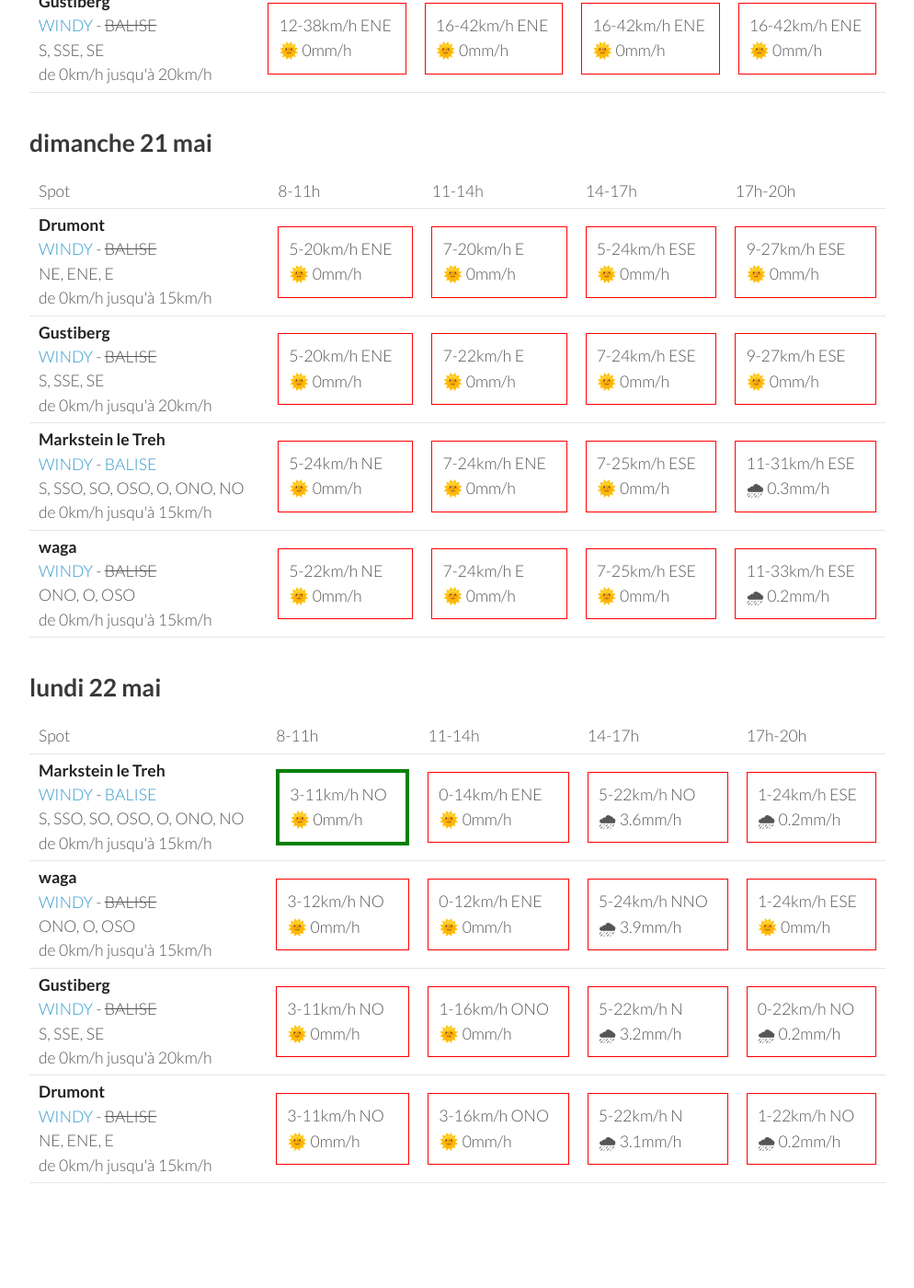
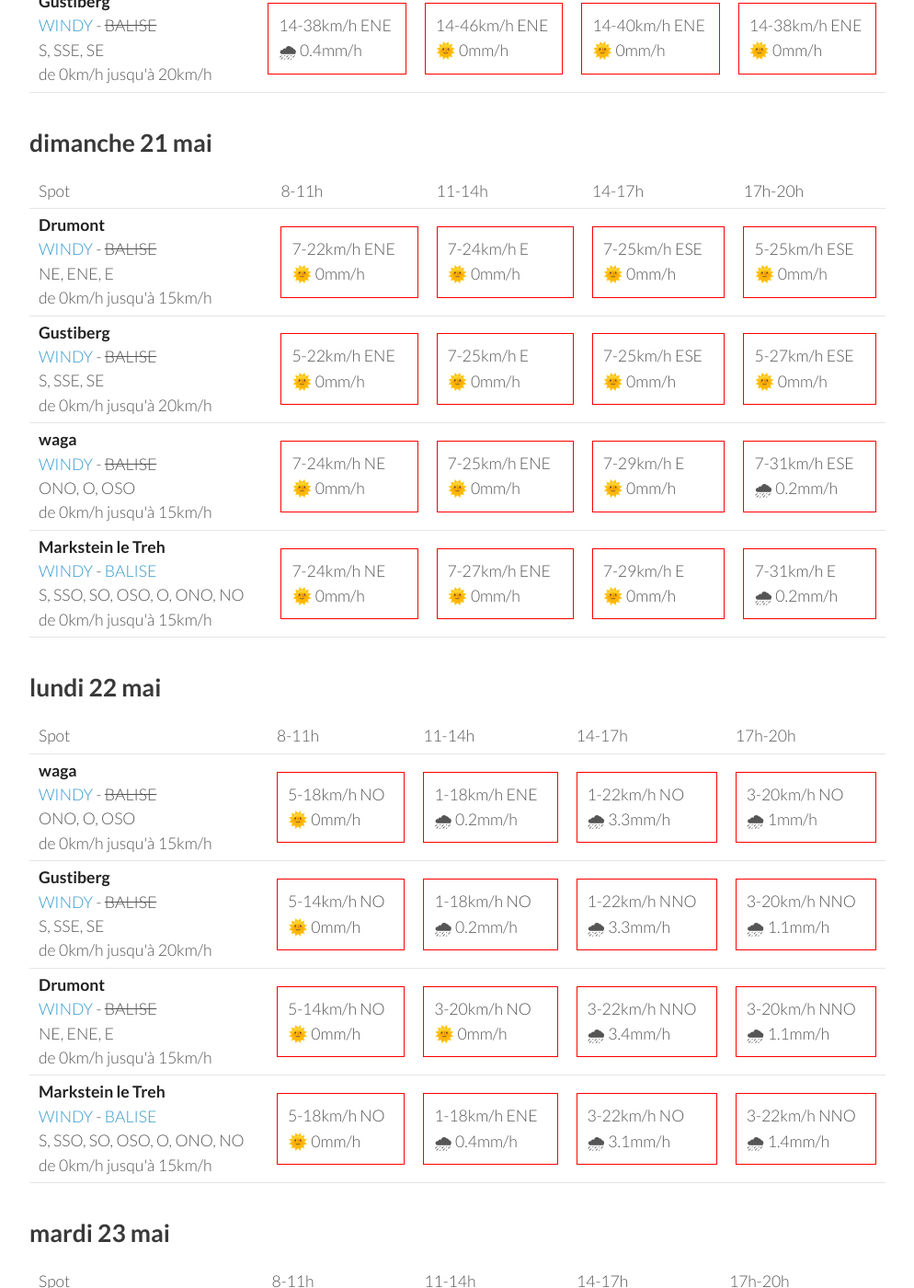
Before and after one commit to parapente-dans-le-nord/parapente-dans-le-nord.github.io, a Jekyll site: the page built from vosges.markdown, in a window 1280 px wide and 1400 px high, scrolled down 1918 px. Shown: the whole window at 92% size, without its empty margins (26-1020 px from the left). Built offline with Jekyll 4.4.1, drawn with Linux system fonts in a browser that asks for light colours; some of the changed text lies outside the part shown.

Commit message:
update index.markdown

```diff
--- a/vosges.markdown
+++ b/vosges.markdown
@@ -136,40 +136,40 @@ page mise à jour le jeudi 18 mai 06:16
 <tr>
         <td><strong>Drumont</strong><br><a href="https://windy.com/47.898/6.919?47.687,6.919,9,m:eYYagmG">WINDY</a> - <span class="no-balise"> BALISE </span><br> <span class="vent-favorable">NE, ENE, E</span><br><span class="force-vent">de 0km/h jusqu'à 15km/h</span> </td>
 
-            <td><div class="not-flyable"><p>12-37km/h ENE</p><p>🌞 0mm/h</p></div></td>
-            <td><div class="not-flyable"><p>16-42km/h ENE</p><p>🌞 0mm/h</p></div></td>
-            <td><div class="not-flyable"><p>16-40km/h ENE</p><p>🌞 0mm/h</p></div></td>
-            <td><div class="not-flyable"><p>16-42km/h ENE</p><p>🌞 0mm/h</p></div></td>
+            <td><div class="not-flyable"><p>12-37km/h ENE</p><p>🌧 0.4mm/h</p></div></td>
+            <td><div class="not-flyable"><p>14-46km/h ENE</p><p>🌞 0mm/h</p></div></td>
+            <td><div class="not-flyable"><p>14-38km/h ENE</p><p>🌞 0mm/h</p></div></td>
+            <td><div class="not-flyable"><p>14-38km/h ENE</p><p>🌞 0mm/h</p></div></td>
 
 
     </tr>
 <tr>
         <td><strong>Markstein le Treh</strong><br><a href="https://windy.com/47.926/7.012?47.505,7.012,8,m:eY1agmQ">WINDY</a> - <span class=""><a href="http://www.balisemeteo.com/balise.php?idBalise=136">BALISE</a> </span><br> <span class="vent-favorable">S, SSO, SO, OSO, O, ONO, NO</span><br><span class="force-vent">de 0km/h jusqu'à 15km/h</span> </td>
 
-            <td><div class="not-flyable"><p>14-42km/h NE</p><p>🌞 0mm/h</p></div></td>
-            <td><div class="not-flyable"><p>16-48km/h ENE</p><p>🌞 0mm/h</p></div></td>
-            <td><div class="not-flyable"><p>16-46km/h ENE</p><p>🌞 0mm/h</p></div></td>
-            <td><div class="not-flyable"><p>16-48km/h NE</p><p>🌞 0mm/h</p></div></td>
+            <td><div class="not-flyable"><p>14-42km/h NE</p><p>🌧 0.4mm/h</p></div></td>
+            <td><div class="not-flyable"><p>16-50km/h ENE</p><p>🌞 0mm/h</p></div></td>
+            <td><div class="not-flyable"><p>14-44km/h NE</p><p>🌞 0mm/h</p></div></td>
+            <td><div class="not-flyable"><p>16-44km/h ENE</p><p>🌞 0mm/h</p></div></td>
 
 
     </tr>
 <tr>
         <td><strong>waga</strong><br><a href="https://windy.com/47.903/6.996?47.900,6.983,15">WINDY</a> - <span class="no-balise"> BALISE </span><br> <span class="vent-favorable">ONO, O, OSO</span><br><span class="force-vent">de 0km/h jusqu'à 15km/h</span> </td>
 
-            <td><div class="not-flyable"><p>14-42km/h NE</p><p>🌞 0mm/h</p></div></td>
-            <td><div class="not-flyable"><p>16-48km/h ENE</p><p>🌞 0mm/h</p></div></td>
-            <td><div class="not-flyable"><p>16-46km/h ENE</p><p>🌞 0mm/h</p></div></td>
-            <td><div class="not-flyable"><p>16-48km/h ENE</p><p>🌞 0mm/h</p></div></td>
+            <td><div class="not-flyable"><p>14-40km/h NE</p><p>🌧 0.3mm/h</p></div></td>
+            <td><div class="not-flyable"><p>16-50km/h ENE</p><p>🌞 0mm/h</p></div></td>
+            <td><div class="not-flyable"><p>14-44km/h ENE</p><p>🌞 0mm/h</p></div></td>
+            <td><div class="not-flyable"><p>16-42km/h ENE</p><p>🌞 0mm/h</p></div></td>
 
 
     </tr>
 <tr>
         <td><strong>Gustiberg</strong><br><a href="https://windy.com/47.894/6.934?47.891,6.934,15,m:eYYagmI">WINDY</a> - <span class="no-balise"> BALISE </span><br> <span class="vent-favorable">S, SSE, SE</span><br><span class="force-vent">de 0km/h jusqu'à 20km/h</span> </td>
 
-            <td><div class="not-flyable"><p>12-38km/h ENE</p><p>🌞 0mm/h</p></div></td>
-            <td><div class="not-flyable"><p>16-42km/h ENE</p><p>🌞 0mm/h</p></div></td>
-            <td><div class="not-flyable"><p>16-42km/h ENE</p><p>🌞 0mm/h</p></div></td>
-            <td><div class="not-flyable"><p>16-42km/h ENE</p><p>🌞 0mm/h</p></div></td>
+            <td><div class="not-flyable"><p>14-38km/h ENE</p><p>🌧 0.4mm/h</p></div></td>
+            <td><div class="not-flyable"><p>14-46km/h ENE</p><p>🌞 0mm/h</p></div></td>
+            <td><div class="not-flyable"><p>14-40km/h ENE</p><p>🌞 0mm/h</p></div></td>
+            <td><div class="not-flyable"><p>14-38km/h ENE</p><p>🌞 0mm/h</p></div></td>
 
 
     </tr>
@@ -192,40 +192,40 @@ page mise à jour le jeudi 18 mai 06:16
 <tr>
         <td><strong>Drumont</strong><br><a href="https://windy.com/47.898/6.919?47.687,6.919,9,m:eYYagmG">WINDY</a> - <span class="no-balise"> BALISE </span><br> <span class="vent-favorable">NE, ENE, E</span><br><span class="force-vent">de 0km/h jusqu'à 15km/h</span> </td>
 
-            <td><div class="not-flyable"><p>5-20km/h ENE</p><p>🌞 0mm/h</p></div></td>
-            <td><div class="not-flyable"><p>7-20km/h E</p><p>🌞 0mm/h</p></div></td>
-            <td><div class="not-flyable"><p>5-24km/h ESE</p><p>🌞 0mm/h</p></div></td>
-            <td><div class="not-flyable"><p>9-27km/h ESE</p><p>🌞 0mm/h</p></div></td>
+            <td><div class="not-flyable"><p>7-22km/h ENE</p><p>🌞 0mm/h</p></div></td>
+            <td><div class="not-flyable"><p>7-24km/h E</p><p>🌞 0mm/h</p></div></td>
+            <td><div class="not-flyable"><p>7-25km/h ESE</p><p>🌞 0mm/h</p></div></td>
+            <td><div class="not-flyable"><p>5-25km/h ESE</p><p>🌞 0mm/h</p></div></td>
 
 
     </tr>
 <tr>
         <td><strong>Gustiberg</strong><br><a href="https://windy.com/47.894/6.934?47.891,6.934,15,m:eYYagmI">WINDY</a> - <span class="no-balise"> BALISE </span><br> <span class="vent-favorable">S, SSE, SE</span><br><span class="force-vent">de 0km/h jusqu'à 20km/h</span> </td>
 
-            <td><div class="not-flyable"><p>5-20km/h ENE</p><p>🌞 0mm/h</p></div></td>
-            <td><div class="not-flyable"><p>7-22km/h E</p><p>🌞 0mm/h</p></div></td>
-            <td><div class="not-flyable"><p>7-24km/h ESE</p><p>🌞 0mm/h</p></div></td>
-            <td><div class="not-flyable"><p>9-27km/h ESE</p><p>🌞 0mm/h</p></div></td>
+            <td><div class="not-flyable"><p>5-22km/h ENE</p><p>🌞 0mm/h</p></div></td>
+            <td><div class="not-flyable"><p>7-25km/h E</p><p>🌞 0mm/h</p></div></td>
+            <td><div class="not-flyable"><p>7-25km/h ESE</p><p>🌞 0mm/h</p></div></td>
+            <td><div class="not-flyable"><p>5-27km/h ESE</p><p>🌞 0mm/h</p></div></td>
+
+
+    </tr>
+<tr>
+        <td><strong>waga</strong><br><a href="https://windy.com/47.903/6.996?47.900,6.983,15">WINDY</a> - <span class="no-balise"> BALISE </span><br> <span class="vent-favorable">ONO, O, OSO</span><br><span class="force-vent">de 0km/h jusqu'à 15km/h</span> </td>
+
+            <td><div class="not-flyable"><p>7-24km/h NE</p><p>🌞 0mm/h</p></div></td>
+            <td><div class="not-flyable"><p>7-25km/h ENE</p><p>🌞 0mm/h</p></div></td>
+            <td><div class="not-flyable"><p>7-29km/h E</p><p>🌞 0mm/h</p></div></td>
+            <td><div class="not-flyable"><p>7-31km/h ESE</p><p>🌧 0.2mm/h</p></div></td>
 
 
     </tr>
 <tr>
         <td><strong>Markstein le Treh</strong><br><a href="https://windy.com/47.926/7.012?47.505,7.012,8,m:eY1agmQ">WINDY</a> - <span class=""><a href="http://www.balisemeteo.com/balise.php?idBalise=136">BALISE</a> </span><br> <span class="vent-favorable">S, SSO, SO, OSO, O, ONO, NO</span><br><span class="force-vent">de 0km/h jusqu'à 15km/h</span> </td>
 
-            <td><div class="not-flyable"><p>5-24km/h NE</p><p>🌞 0mm/h</p></div></td>
-            <td><div class="not-flyable"><p>7-24km/h ENE</p><p>🌞 0mm/h</p></div></td>
-            <td><div class="not-flyable"><p>7-25km/h ESE</p><p>🌞 0mm/h</p></div></td>
-            <td><div class="not-flyable"><p>11-31km/h ESE</p><p>🌧 0.3mm/h</p></div></td>
-
-
-    </tr>
-<tr>
-        <td><strong>waga</strong><br><a href="https://windy.com/47.903/6.996?47.900,6.983,15">WINDY</a> - <span class="no-balise"> BALISE </span><br> <span class="vent-favorable">ONO, O, OSO</span><br><span class="force-vent">de 0km/h jusqu'à 15km/h</span> </td>
-
-            <td><div class="not-flyable"><p>5-22km/h NE</p><p>🌞 0mm/h</p></div></td>
-            <td><div class="not-flyable"><p>7-24km/h E</p><p>🌞 0mm/h</p></div></td>
-            <td><div class="not-flyable"><p>7-25km/h ESE</p><p>🌞 0mm/h</p></div></td>
-            <td><div class="not-flyable"><p>11-33km/h ESE</p><p>🌧 0.2mm/h</p></div></td>
+            <td><div class="not-flyable"><p>7-24km/h NE</p><p>🌞 0mm/h</p></div></td>
+            <td><div class="not-flyable"><p>7-27km/h ENE</p><p>🌞 0mm/h</p></div></td>
+            <td><div class="not-flyable"><p>7-29km/h E</p><p>🌞 0mm/h</p></div></td>
+            <td><div class="not-flyable"><p>7-31km/h E</p><p>🌧 0.2mm/h</p></div></td>
 
 
     </tr>
@@ -246,42 +246,42 @@ page mise à jour le jeudi 18 mai 06:16
       <td>17h-20h</td>
     </tr>
 <tr>
-        <td><strong>Markstein le Treh</strong><br><a href="https://windy.com/47.926/7.012?47.505,7.012,8,m:eY1agmQ">WINDY</a> - <span class=""><a href="http://www.balisemeteo.com/balise.php?idBalise=136">BALISE</a> </span><br> <span class="vent-favorable">S, SSO, SO, OSO, O, ONO, NO</span><br><span class="force-vent">de 0km/h jusqu'à 15km/h</span> </td>
-
-            <td><div class="flyable"><p>3-11km/h NO</p><p>🌞 0mm/h</p></div></td>
-            <td><div class="not-flyable"><p>0-14km/h ENE</p><p>🌞 0mm/h</p></div></td>
-            <td><div class="not-flyable"><p>5-22km/h NO</p><p>🌧 3.6mm/h</p></div></td>
-            <td><div class="not-flyable"><p>1-24km/h ESE</p><p>🌧 0.2mm/h</p></div></td>
-
-
-    </tr>
-<tr>
         <td><strong>waga</strong><br><a href="https://windy.com/47.903/6.996?47.900,6.983,15">WINDY</a> - <span class="no-balise"> BALISE </span><br> <span class="vent-favorable">ONO, O, OSO</span><br><span class="force-vent">de 0km/h jusqu'à 15km/h</span> </td>
 
-            <td><div class="not-flyable"><p>3-12km/h NO</p><p>🌞 0mm/h</p></div></td>
-            <td><div class="not-flyable"><p>0-12km/h ENE</p><p>🌞 0mm/h</p></div></td>
-            <td><div class="not-flyable"><p>5-24km/h NNO</p><p>🌧 3.9mm/h</p></div></td>
-            <td><div class="not-flyable"><p>1-24km/h ESE</p><p>🌞 0mm/h</p></div></td>
+            <td><div class="not-flyable"><p>5-18km/h NO</p><p>🌞 0mm/h</p></div></td>
+            <td><div class="not-flyable"><p>1-18km/h ENE</p><p>🌧 0.2mm/h</p></div></td>
+            <td><div class="not-flyable"><p>1-22km/h NO</p><p>🌧 3.3mm/h</p></div></td>
+            <td><div class="not-flyable"><p>3-20km/h NO</p><p>🌧 1mm/h</p></div></td>
 
 
     </tr>
 <tr>
         <td><strong>Gustiberg</strong><br><a href="https://windy.com/47.894/6.934?47.891,6.934,15,m:eYYagmI">WINDY</a> - <span class="no-balise"> BALISE </span><br> <span class="vent-favorable">S, SSE, SE</span><br><span class="force-vent">de 0km/h jusqu'à 20km/h</span> </td>
 
-            <td><div class="not-flyable"><p>3-11km/h NO</p><p>🌞 0mm/h</p></div></td>
-            <td><div class="not-flyable"><p>1-16km/h ONO</p><p>🌞 0mm/h</p></div></td>
-            <td><div class="not-flyable"><p>5-22km/h N</p><p>🌧 3.2mm/h</p></div></td>
-            <td><div class="not-flyable"><p>0-22km/h NO</p><p>🌧 0.2mm/h</p></div></td>
+            <td><div class="not-flyable"><p>5-14km/h NO</p><p>🌞 0mm/h</p></div></td>
+            <td><div class="not-flyable"><p>1-18km/h NO</p><p>🌧 0.2mm/h</p></div></td>
+            <td><div class="not-flyable"><p>1-22km/h NNO</p><p>🌧 3.3mm/h</p></div></td>
+            <td><div class="not-flyable"><p>3-20km/h NNO</p><p>🌧 1.1mm/h</p></div></td>
 
 
     </tr>
 <tr>
         <td><strong>Drumont</strong><br><a href="https://windy.com/47.898/6.919?47.687,6.919,9,m:eYYagmG">WINDY</a> - <span class="no-balise"> BALISE </span><br> <span class="vent-favorable">NE, ENE, E</span><br><span class="force-vent">de 0km/h jusqu'à 15km/h</span> </td>
 
-            <td><div class="not-flyable"><p>3-11km/h NO</p><p>🌞 0mm/h</p></div></td>
-            <td><div class="not-flyable"><p>3-16km/h ONO</p><p>🌞 0mm/h</p></div></td>
-            <td><div class="not-flyable"><p>5-22km/h N</p><p>🌧 3.1mm/h</p></div></td>
-            <td><div class="not-flyable"><p>1-22km/h NO</p><p>🌧 0.2mm/h</p></div></td>
+            <td><div class="not-flyable"><p>5-14km/h NO</p><p>🌞 0mm/h</p></div></td>
+            <td><div class="not-flyable"><p>3-20km/h NO</p><p>🌞 0mm/h</p></div></td>
+            <td><div class="not-flyable"><p>3-22km/h NNO</p><p>🌧 3.4mm/h</p></div></td>
+            <td><div class="not-flyable"><p>3-20km/h NNO</p><p>🌧 1.1mm/h</p></div></td>
+
+
+    </tr>
+<tr>
+        <td><strong>Markstein le Treh</strong><br><a href="https://windy.com/47.926/7.012?47.505,7.012,8,m:eY1agmQ">WINDY</a> - <span class=""><a href="http://www.balisemeteo.com/balise.php?idBalise=136">BALISE</a> </span><br> <span class="vent-favorable">S, SSO, SO, OSO, O, ONO, NO</span><br><span class="force-vent">de 0km/h jusqu'à 15km/h</span> </td>
+
+            <td><div class="not-flyable"><p>5-18km/h NO</p><p>🌞 0mm/h</p></div></td>
+            <td><div class="not-flyable"><p>1-18km/h ENE</p><p>🌧 0.4mm/h</p></div></td>
+            <td><div class="not-flyable"><p>3-22km/h NO</p><p>🌧 3.1mm/h</p></div></td>
+            <td><div class="not-flyable"><p>3-22km/h NNO</p><p>🌧 1.4mm/h</p></div></td>
 
 
     </tr>
@@ -289,3 +289,59 @@ page mise à jour le jeudi 18 mai 06:16
 </tbody>
 </table>
 {:/}
+## mardi 23 mai
+
+{::nomarkdown}
+<table>
+  <tbody>
+    <tr>
+      <td>Spot</td>
+      <td>8-11h</td>
+      <td>11-14h</td>
+      <td>14-17h</td>
+      <td>17h-20h</td>
+    </tr>
+<tr>
+        <td><strong>Drumont</strong><br><a href="https://windy.com/47.898/6.919?47.687,6.919,9,m:eYYagmG">WINDY</a> - <span class="no-balise"> BALISE </span><br> <span class="vent-favorable">NE, ENE, E</span><br><span class="force-vent">de 0km/h jusqu'à 15km/h</span> </td>
+
+            <td><div class="not-flyable"><p>5-16km/h NNE</p><p>🌞 0mm/h</p></div></td>
+            <td><div class="not-flyable"><p>1-14km/h N</p><p>🌧 0.3mm/h</p></div></td>
+            <td><div class="not-flyable"><p>1-14km/h NNE</p><p>🌧 0.6mm/h</p></div></td>
+            <td><div class="not-flyable"><p>12-31km/h N</p><p>🌧 2.7mm/h</p></div></td>
+
+
+    </tr>
+<tr>
+        <td><strong>Gustiberg</strong><br><a href="https://windy.com/47.894/6.934?47.891,6.934,15,m:eYYagmI">WINDY</a> - <span class="no-balise"> BALISE </span><br> <span class="vent-favorable">S, SSE, SE</span><br><span class="force-vent">de 0km/h jusqu'à 20km/h</span> </td>
+
+            <td><div class="not-flyable"><p>5-16km/h NNE</p><p>🌞 0mm/h</p></div></td>
+            <td><div class="not-flyable"><p>1-14km/h NNE</p><p>🌧 0.3mm/h</p></div></td>
+            <td><div class="not-flyable"><p>1-14km/h NE</p><p>🌧 0.7mm/h</p></div></td>
+            <td><div class="not-flyable"><p>11-31km/h N</p><p>🌧 2.6mm/h</p></div></td>
+
+
+    </tr>
+<tr>
+        <td><strong>waga</strong><br><a href="https://windy.com/47.903/6.996?47.900,6.983,15">WINDY</a> - <span class="no-balise"> BALISE </span><br> <span class="vent-favorable">ONO, O, OSO</span><br><span class="force-vent">de 0km/h jusqu'à 15km/h</span> </td>
+
+            <td><div class="not-flyable"><p>5-16km/h N</p><p>🌞 0mm/h</p></div></td>
+            <td><div class="not-flyable"><p>1-14km/h E</p><p>🌧 0.2mm/h</p></div></td>
+            <td><div class="not-flyable"><p>1-14km/h E</p><p>🌧 0.9mm/h</p></div></td>
+            <td><div class="not-flyable"><p>9-29km/h NNO</p><p>🌧 2.1mm/h</p></div></td>
+
+
+    </tr>
+<tr>
+        <td><strong>Markstein le Treh</strong><br><a href="https://windy.com/47.926/7.012?47.505,7.012,8,m:eY1agmQ">WINDY</a> - <span class=""><a href="http://www.balisemeteo.com/balise.php?idBalise=136">BALISE</a> </span><br> <span class="vent-favorable">S, SSO, SO, OSO, O, ONO, NO</span><br><span class="force-vent">de 0km/h jusqu'à 15km/h</span> </td>
+
+            <td><div class="not-flyable"><p>3-16km/h N</p><p>🌞 0mm/h</p></div></td>
+            <td><div class="not-flyable"><p>1-14km/h E</p><p>🌧 0.2mm/h</p></div></td>
+            <td><div class="not-flyable"><p>1-16km/h ENE</p><p>🌧 0.8mm/h</p></div></td>
+            <td><div class="not-flyable"><p>11-31km/h NNO</p><p>🌧 2mm/h</p></div></td>
+
+
+    </tr>
+
+</tbody>
+</table>
+{:/}
```
Also changed, not shown: other parts of vosges.markdown (+1 -1 lines).
